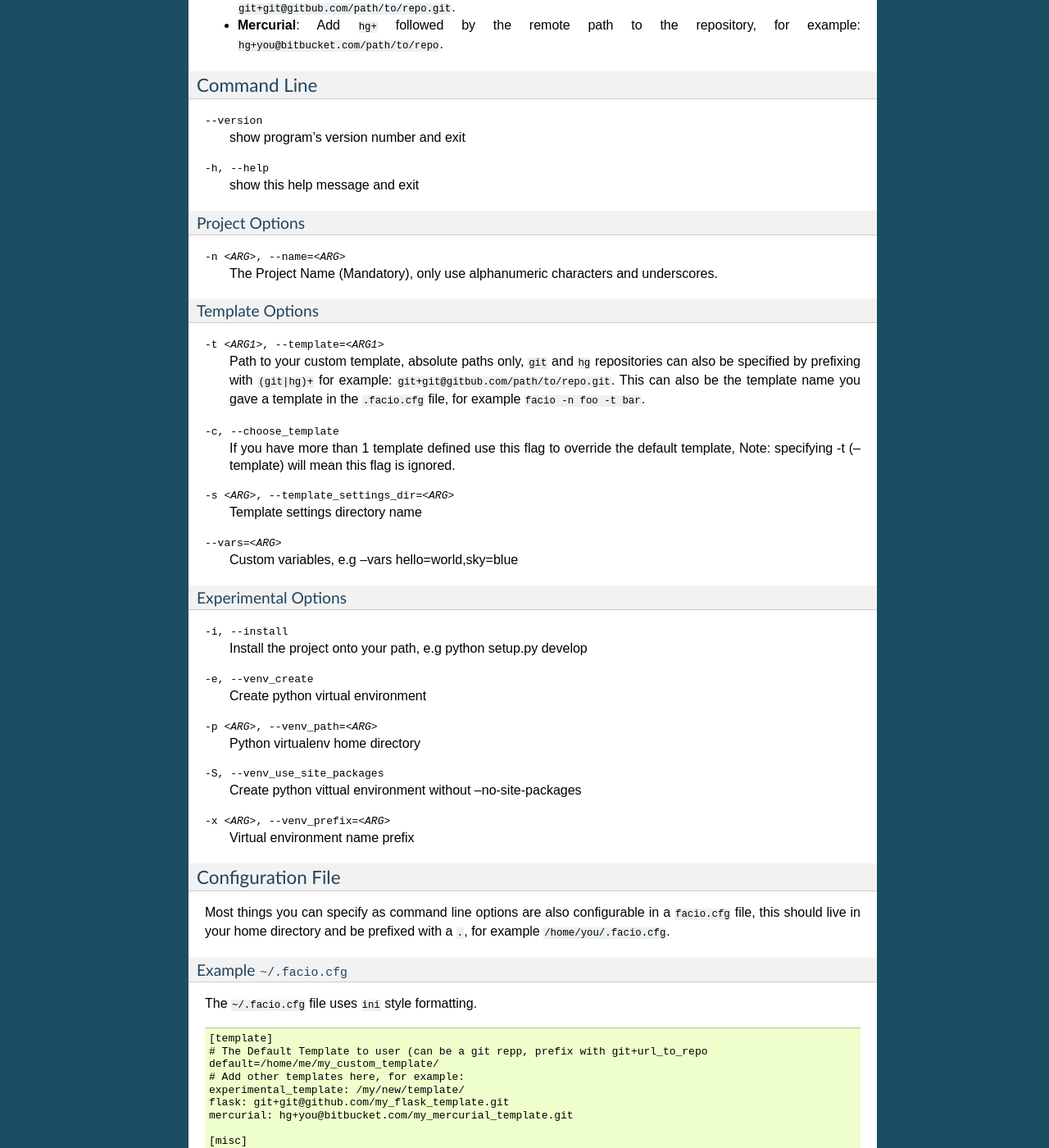
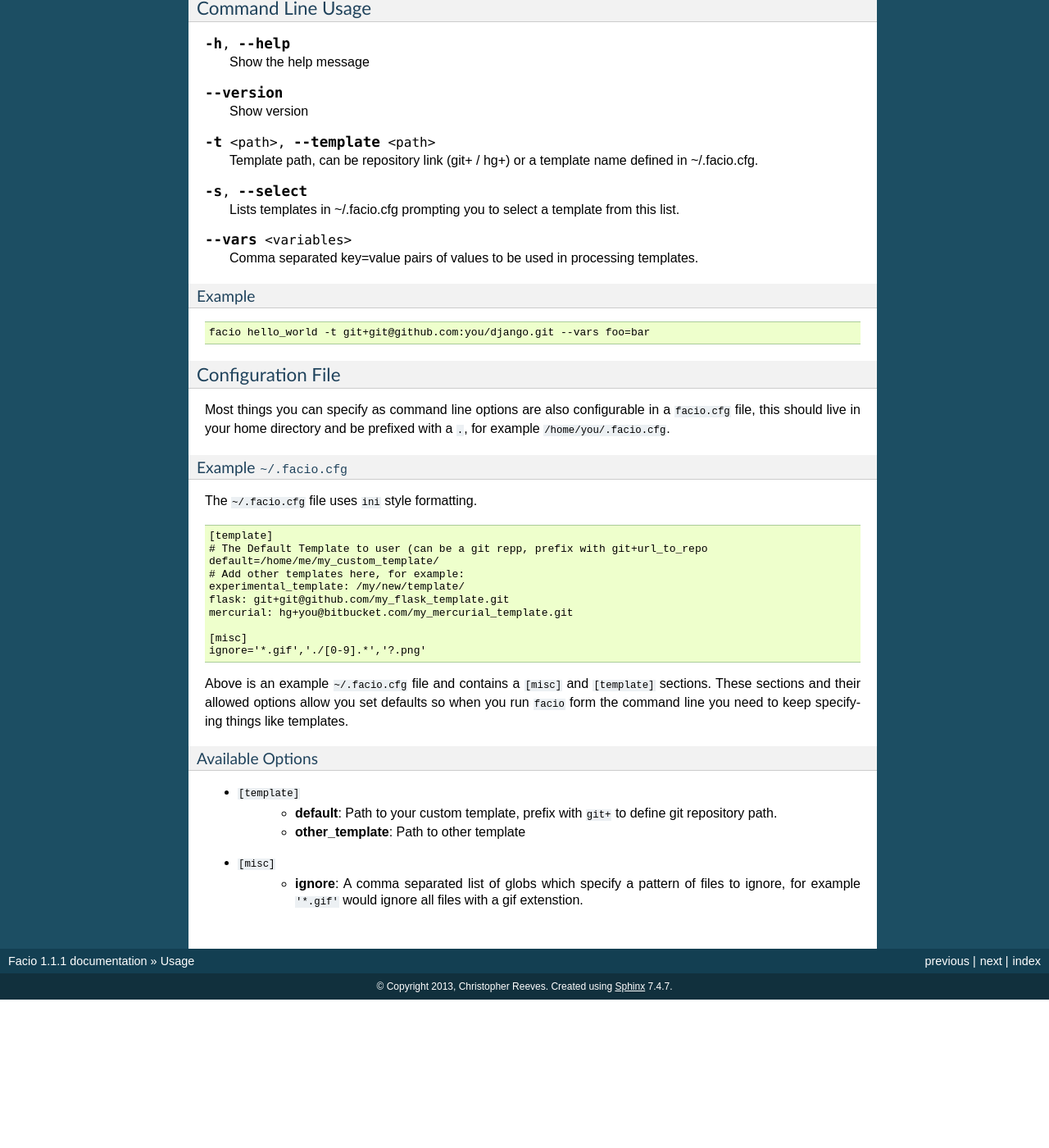
Before and after one commit to krak3n/Facio, a Sphinx documentation site: the page built from docs/usage.rst, in a window 1280 px wide and 1400 px high, scrolled down 699 px. Shown: the whole window at 82% size. Built offline with Sphinx 7.4.7, drawn with Linux system fonts in a browser that asks for light colours; after the commit the page ends 1918 px from its top, so only the background shows below that; some of the changed text lies outside the part shown.

Commit message:
Fixing docs

```diff
--- a/docs/usage.rst
+++ b/docs/usage.rst
@@ -22,12 +22,6 @@ To create a new project its simple, ``cd`` into the directory you want your new
 
 This will create a new ``hello_world`` directory at ``/home/me/projects`` and inside the default ``facio`` template will have been processed and placed there.
 
-Advanced Usage
---------------
-
-Facio is designed to be flexible, with a combination of command line options
-and a configuration file.
-
 Supported VCS
 ^^^^^^^^^^^^^
 
@@ -39,51 +33,38 @@ your templates location. Currently ``facio`` supports:
 * **Mercurial**: Add ``hg+`` followed by the remote path to the repository, for
   example: ``hg+you@bitbucket.com/path/to/repo``.
 
-Command Line
-^^^^^^^^^^^^
+Command Line Usage
+^^^^^^^^^^^^^^^^^^
 
---version
-            show program's version number and exit
--h, --help
-            show this help message and exit
+.. program:: facio
 
-Project Options
-***************
+.. cmdoption:: -h, --help
 
--n <ARG>, --name=<ARG>
-            The Project Name (Mandatory), only use alphanumeric characters and underscores.
+   Show the help message
 
-Template Options
-****************
+.. cmdoption:: --version
 
--t <ARG1>, --template=<ARG1>
-            Path to your custom template, absolute paths only, ``git`` and ``hg`` repositories can also be specified by prefixing with ``(git|hg)+``
-            for example: ``git+git@gitbub.com/path/to/repo.git``. This can also be the template name you gave a template in the
-            ``.facio.cfg`` file, for example ``facio -n foo -t bar``.
+    Show version
 
--c, --choose_template
-            If you have more than 1 template defined use this flag to override the default template, Note: specifying -t
-            (--template) will mean this flag is ignored.
+.. cmdoption:: -t <path>, --template <path>
 
--s <ARG>, --template_settings_dir=<ARG>
-            Template settings directory name
+    Template path, can be repository link (git+ / hg+) or a template name defined in ~/.facio.cfg.
 
---vars=<ARG>
-            Custom variables, e.g --vars hello=world,sky=blue
+.. cmdoption:: -s, --select
 
-Experimental Options
-********************
+    Lists templates in ~/.facio.cfg prompting you to select a template from this list.
 
--i, --install
-            Install the project onto your path, e.g python setup.py develop
--e, --venv_create
-            Create python virtual environment
--p <ARG>, --venv_path=<ARG>
-            Python virtualenv home directory
--S, --venv_use_site_packages
-            Create python vittual environment without --no-site-packages
--x <ARG>, --venv_prefix=<ARG>
-            Virtual environment name prefix
+.. cmdoption:: --vars <variables>
+
+    Comma separated key=value pairs of values to be used in processing templates.
+
+Example
+*******
+
+.. code-block:: none
+
+    facio hello_world -t git+git@github.com:you/django.git --vars foo=bar
+
 
 Configuration File
 ^^^^^^^^^^^^^^^^^^
@@ -107,14 +88,8 @@ The ``~/.facio.cfg`` file uses ``ini`` style formatting.
 
     [misc]
     ignore='*.gif','./[0-9].*','?.png'
-    install=0 # Experimental
 
-    # Experimental
-    [virutalenv]
-    venv_create=1
-    venv_path=/home/me/.virtualenvs/
-
-Above is an example ``~/.facio.cfg`` file and contains a ``[misc]``, ``[virtualenv]``, and ``[template]`` sections. These sections and their allowed options allow you set defaults so when you run ``facio`` form the command line you need to keep specifying things like template path and virtual environment creation.
+Above is an example ``~/.facio.cfg`` file and contains a ``[misc]`` and ``[template]`` sections. These sections and their allowed options allow you set defaults so when you run ``facio`` form the command line you need to keep specifying things like templates.
 
 Available Options
 *****************
@@ -126,7 +101,3 @@ Available Options
     * **ignore**: A comma separated list of globs which specify a pattern of
       files to ignore, for example ``'*.gif'`` would ignore all files with a gif
       extenstion.
-    * **install**: 0 or 1 - Run ``setup.py`` to install project onto python path using ``setup.py develop``
-* ``[virtualenv]``
-    * **venv_create**: 0 or 1 - Create python virtual environment
-    * **venv_path**: Path to python virtual environments home, e.g ``/home/me/.virtualenvs/``
```
